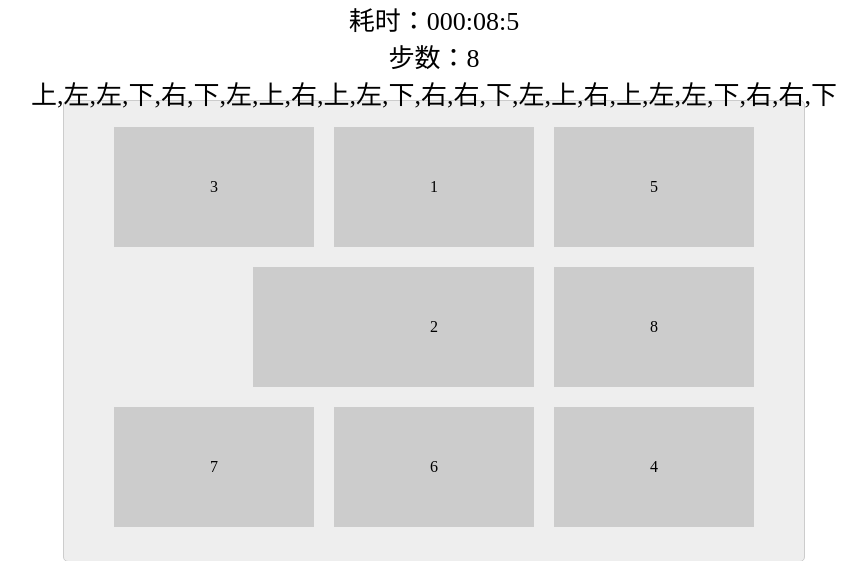
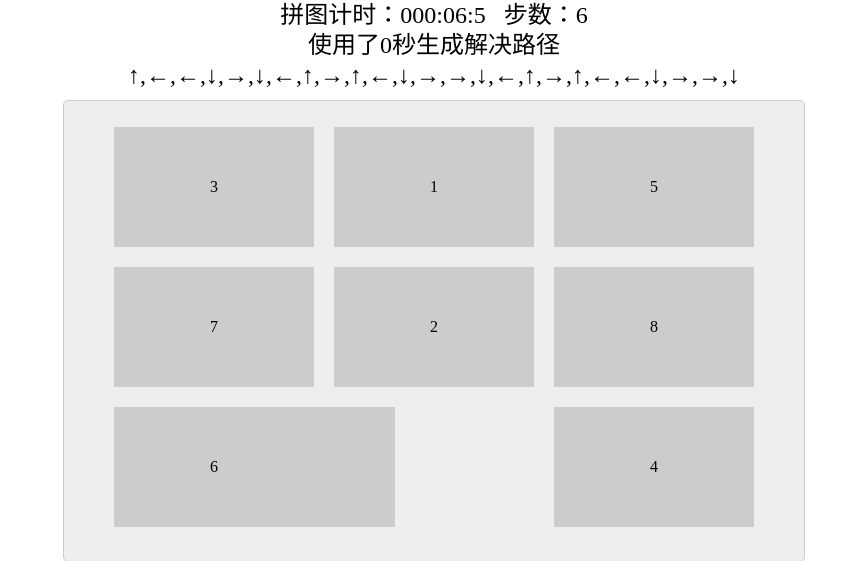
Before and after one commit to gvzhang/nine-num-puzzle, a PHP site: page / in a window 1280 px wide. Shown: the top 561 px of the page, without its empty margins (206-1073 px from the left). Run offline with PHP 8.4, Linux system fonts and the light colour scheme.

Commit message:
拼图数据显示

```diff
--- a/css/style.css
+++ b/css/style.css
@@ -11,7 +11,8 @@
     top: 0;
     left: 0;
     text-align: center;
-    font-size: 26px;
+    font-size: 24px;
+    line-height: 30px;
     width: 100%;
 }
 .spend_timer .warning{
--- a/index.php
+++ b/index.php
@@ -6,12 +6,15 @@
     $vertical = 3;
     $puzzle = new Puzzle($horizontal, $vertical);
     $puzzleArr = $puzzle->getPuzzle();
-    $solutionPath = [];
-    $solutionPathText = [];
-    $availableWarning = "无解八数组";
+    $timeBegin = 0;$timeEnd = 0;
+    $solutionPath = [];$solutionPathText = [];
+    $availableWarning = "无解八数码";
     if ($puzzle->hasSolution()) {
         $availableWarning = "";
+
+        $timeBegin = microtime(true);
         $solutionPath = $puzzle->computeSolution();
+        $timeEnd = microtime(true);
 
         $formatTest = function ($record) {
             return Puzzle::OPERATION_TEXT[$record];
@@ -41,14 +44,19 @@
 </head>
 <body>
 <div class="spend_timer">
-    <div class="timer_show">
-        耗时：<span class="num" id="timer_show">000:00:0</span>
-    </div>
     <div class="step_number">
+        拼图计时：<span class="num" id="timer_show">000:00:0</span>&nbsp;&nbsp;
         步数：<span id="step_number">0</span>
     </div>
-    <div class="solution"><?= implode(",", $solutionPathText) ?></div>
-    <div class="warning" id="warning"><?= $availableWarning ?></div>
+    <?php if (count($solutionPathText) > 0) { ?>
+        <div class="timer_show">
+            使用了<?= round($timeEnd - $timeBegin, 3) ?>秒生成解决路径
+        </div>
+        <div class="solution"><?= implode(",", $solutionPathText) ?></div>
+    <?php } ?>
+    <?php if (!empty($availableWarning)) { ?>
+        <div class="warning" id="warning"><?= $availableWarning ?></div>
+    <?php } ?>
     <div class="clearfix"></div>
 </div>
 <div class="main_content"></div>
--- a/js/public.js
+++ b/js/public.js
@@ -33,7 +33,7 @@ $(function () {
 
     var verifyCallbackFn = function () {
         isComplete = true;
-        alert("八数组排序成功");
+        setTimeout("alert('八数码排序成功')", 1500);
         clearInterval(refreshInterval);
     };
 
@@ -46,6 +46,7 @@ $(function () {
         endSwap: endSwapFn,
         verifyCallback: verifyCallbackFn,
         solutionPath: solutionPath,
-        isAuto: true
+        isAuto: true,
+        autoDelay: 2000
     });
 });
--- a/js/puzzle.js
+++ b/js/puzzle.js
@@ -156,6 +156,7 @@ var drag = {
                 data: [],
                 solutionPath: [],
                 isAuto: false,
+                autoDelay: 0,
                 verifyCallback: function () {
                     alert("拼图成功");
                 }
@@ -210,7 +211,7 @@ var drag = {
             drag.bindDrop(self);
 
             //自动完成拼图配置
-            if (params.isAuto && params.solutionPath) {
+            if (params.isAuto && params.solutionPath.length > 0) {
                 var auto = {
                     queue: [],
                     up: function () {
@@ -281,8 +282,12 @@ var drag = {
                             break;
                     }
                 }
-                params.begin();
-                auto.move();
+
+                var beginMove = function () {
+                    params.begin();
+                    auto.move();
+                };
+                setTimeout(beginMove, params.autoDelay);
             }
         });
     };
--- a/lib/puzzle.php
+++ b/lib/puzzle.php
@@ -38,7 +38,7 @@ class Puzzle
      * 操作数组说明
      * @var array
      */
-    const OPERATION_TEXT = [self::OPERATION_UP => "上", self::OPERATION_DOWN => "下", self::OPERATION_LEFT => "左", self::OPERATION_RIGHT => "右"];
+    const OPERATION_TEXT = [self::OPERATION_UP => "↑", self::OPERATION_DOWN => "↓", self::OPERATION_LEFT => "←", self::OPERATION_RIGHT => "→"];
 
     /**
      * 各对立操作,循环筛选使用
```
